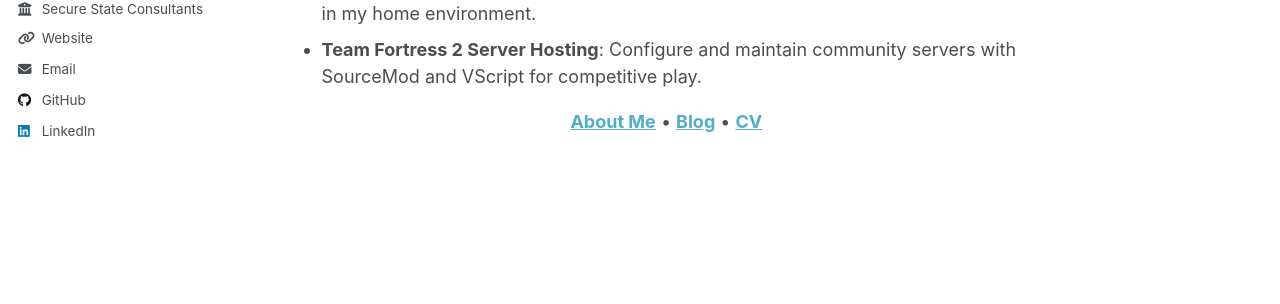
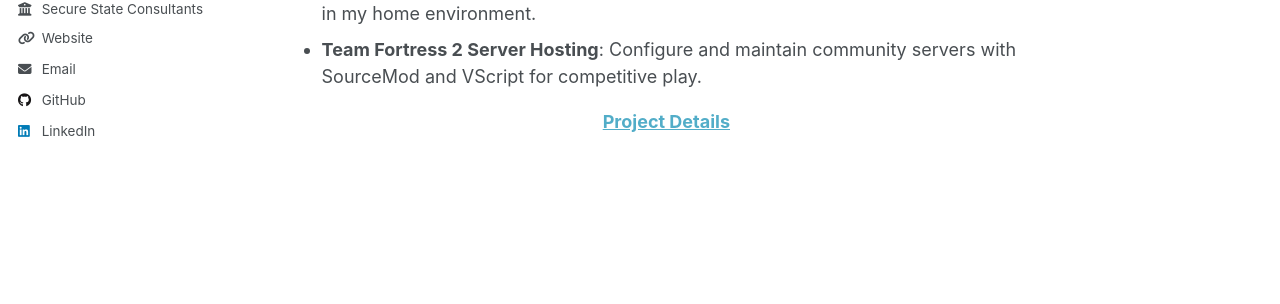
Before and after one commit to sunsetorange1/sunsetorange1.github.io, a Jekyll site: the page built from _pages/about.md, in a window 1280 px wide and 900 px high, scrolled down 1941 px. Shown: the part 384-688 px from the top of the window. Built offline with Jekyll 4.4.1, drawn with Linux system fonts in a browser that asks for light colours.

Commit message:
Update about.md

```diff
--- a/_pages/about.md
+++ b/_pages/about.md
@@ -69,7 +69,5 @@ I’m **Alexander Selman**, a Cybersecurity Consultant based in Adelaide, Austr
 
 
 <div align="center">
-  <a href="/about"><strong>About Me</strong></a> •
-  <a href="/blog"><strong>Blog</strong></a> •
-  <a href="/cv"><strong>CV</strong></a>
+  <a href="/projects"><strong>Project Details</strong></a>
 </div>
```
